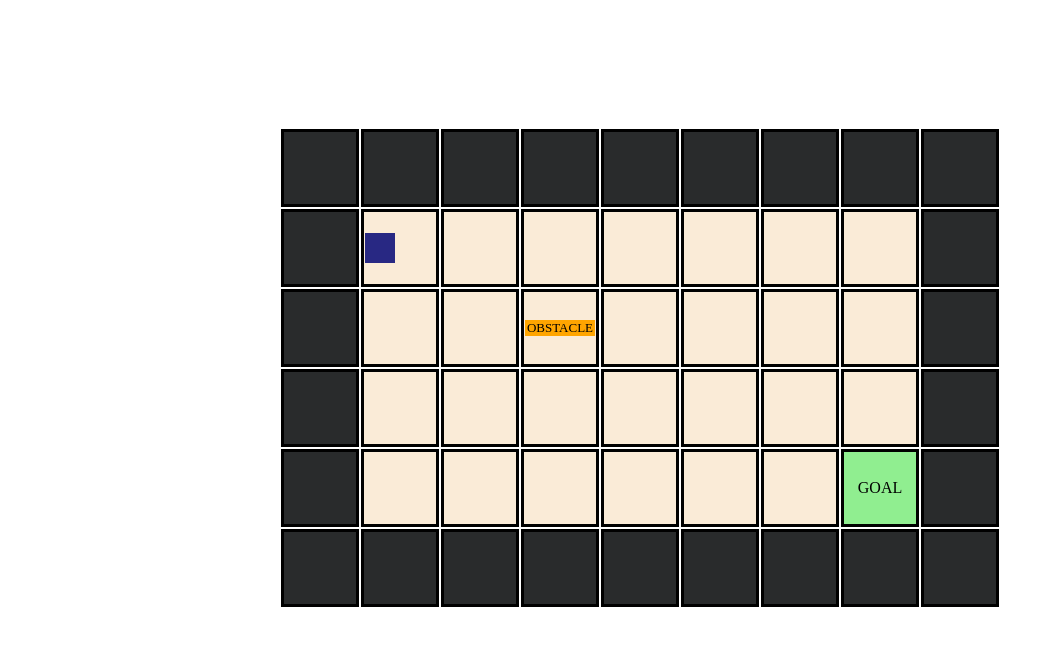
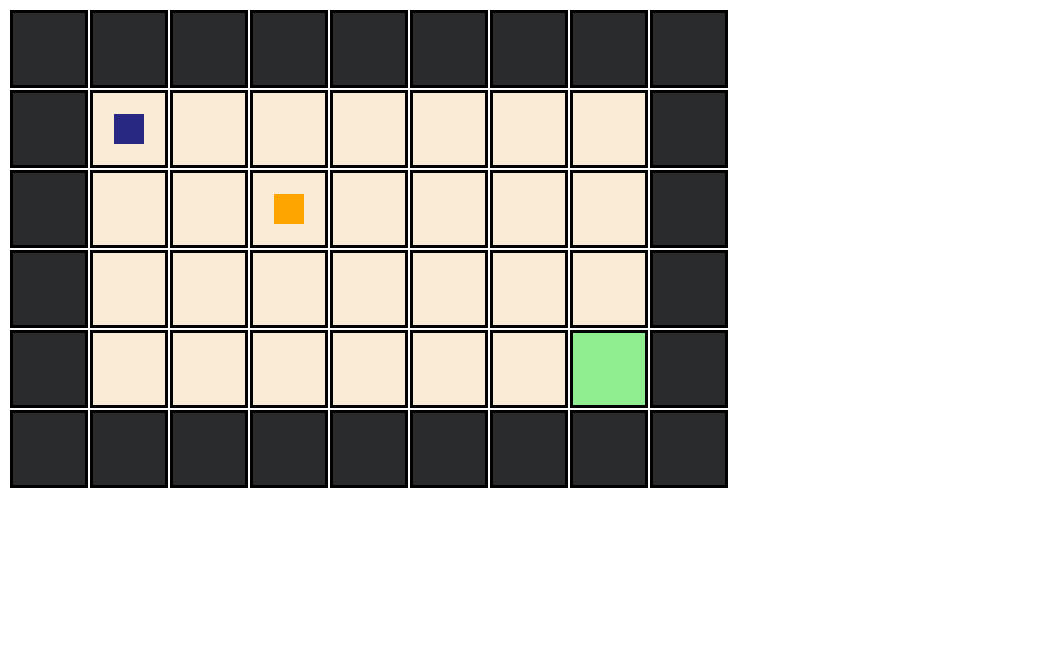
Before and after one commit to hugoguerin/CursusProjectFront, a plain HTML site: page index.html in a window 1280 px wide. Shown: the whole page, without its empty margins (0-1052 px from the left). Drawn offline with Linux system fonts and the light colour scheme.

Commit message:
modif position entity css

```diff
--- a/style.css
+++ b/style.css
@@ -1,63 +1,31 @@
-body{
-    height: 90vh;
-    display: flex;
-    justify-content: center;
-    align-items: center;
-}
-
 td{
     height: 70px;
     width: 70px;
     border-style: solid;
-    text-align: center;
-}
-
-td:hover{
-    border-style: solid;
-    border-color: red;
 }
 
 .empty{
     background-color: antiquewhite;
 }
 
-
 .enemy{
     background-color: orange;
-    font-size: 13px;
+    width: 30px;
+    height: 30px;
+    margin: auto;
 }
-
-.enemy:after{
-    content: "OBSTACLE"
-}
-
 
 .wall{
     background-color: rgb(41, 43, 44);
-
-}
-
-.wall:after{
-    /* content: "WALL"; */
-    color: white;
 }
 
 .player{
     width: 30px;
     height: 30px;
     background-color: rgb(40, 40, 131);
-    font-size: 16px;
+    margin: auto;
 }
 
 .goal{
     background-color: lightgreen;
-
 }
-
-.goal:after{
-    content: "GOAL";
-}
-
-.hidden{
-    display: none;
-}
```
